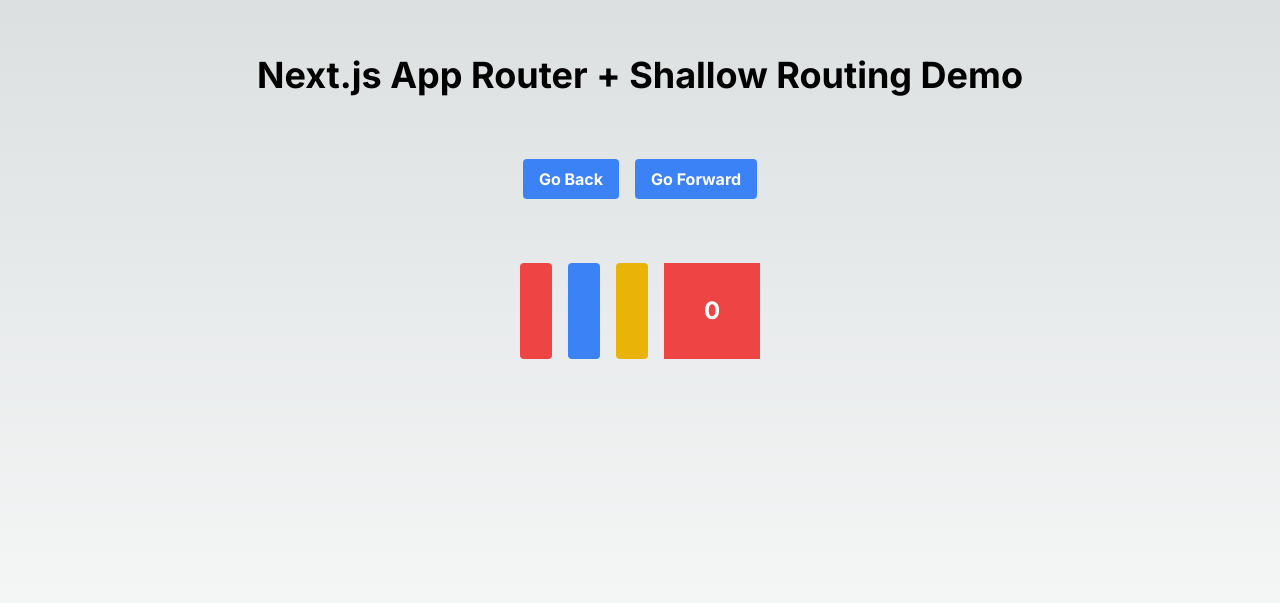
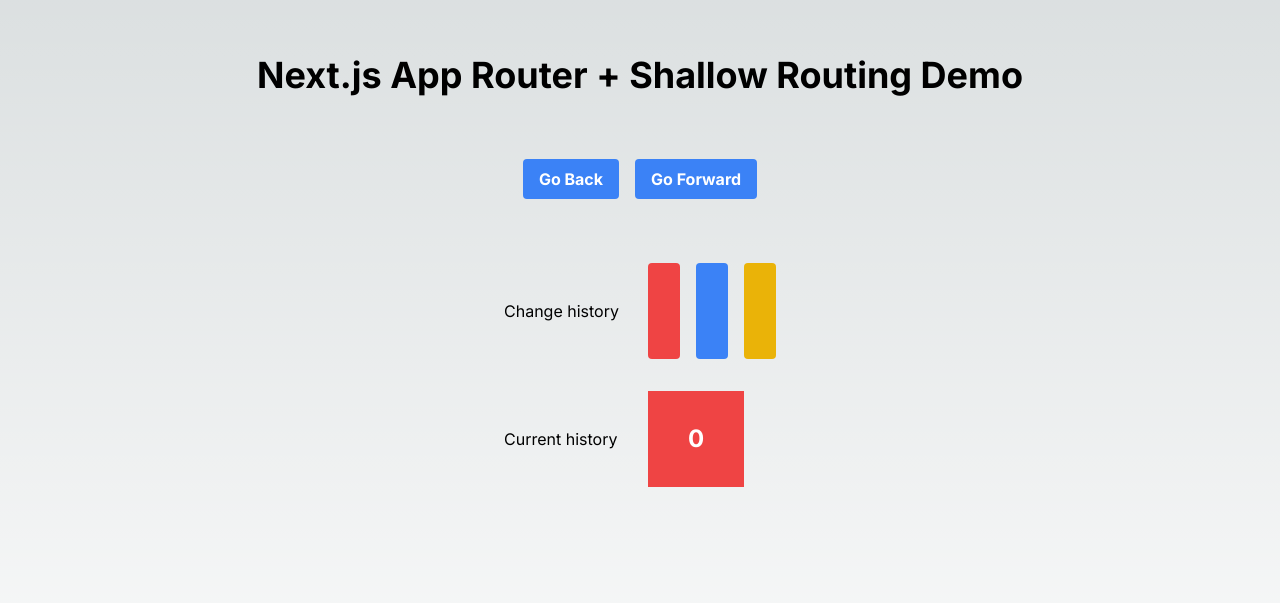
Before and after one commit to kimizuy/approuter-shallow-routing-demo, a Next.js app: page / in a window 1280 px wide. Shown: the part 137-740 px from the top of the page. Built offline with nearby package versions, Linux system fonts and the light colour scheme.

Commit message:
update ui

```diff
--- a/src/app/_components/shallow-routing-demo/index.tsx
+++ b/src/app/_components/shallow-routing-demo/index.tsx
@@ -26,13 +26,13 @@
             Go Forward
           </button>
         </div>
-        <RedBludYellow />
+        <RedBlueYellow />
       </main>
     </ColorProvider>
   );
 }
 
-function RedBludYellow() {
+function RedBlueYellow() {
   const { color, count, setColor, setCount } = useColor();
 
   const handleColorClick = (c: Color) => {
@@ -43,25 +43,32 @@
   };
 
   return (
-    <div className="flex flex-row space-x-4">
+    <div>
+      <div className="flex items-center">
+        <h2 className="w-36">Change history</h2>
+        <div className="flex items-center space-x-4">
           <button
-        className="bg-red-500 hover:bg-red-700 text-white font-bold py-2 px-4 rounded"
+            className="bg-red-500 hover:bg-red-700 h-24 w-8 rounded"
             onClick={() => {
               handleColorClick("RED");
             }}
           />
           <button
-        className="bg-blue-500 hover:bg-blue-700 text-white font-bold py-2 px-4 rounded"
+            className="bg-blue-500 hover:bg-blue-700 h-24 w-8 rounded"
             onClick={() => {
               handleColorClick("BLUE");
             }}
           />
           <button
-        className="bg-yellow-500 hover:bg-yellow-700 text-white font-bold py-2 px-4 rounded"
+            className="bg-yellow-500 hover:bg-yellow-700 h-24 w-8 rounded"
             onClick={() => {
               handleColorClick("YELLOW");
             }}
           />
+        </div>
+      </div>
+      <div className="flex items-center mt-8">
+        <h2 className="w-36">Current history</h2>
         <div
           className={`w-24 h-24 ${
             color === "RED"
@@ -74,5 +81,6 @@
           {count}
         </div>
       </div>
+    </div>
   );
 }
```
Lines whose indentation alone changed are shown as unchanged.
